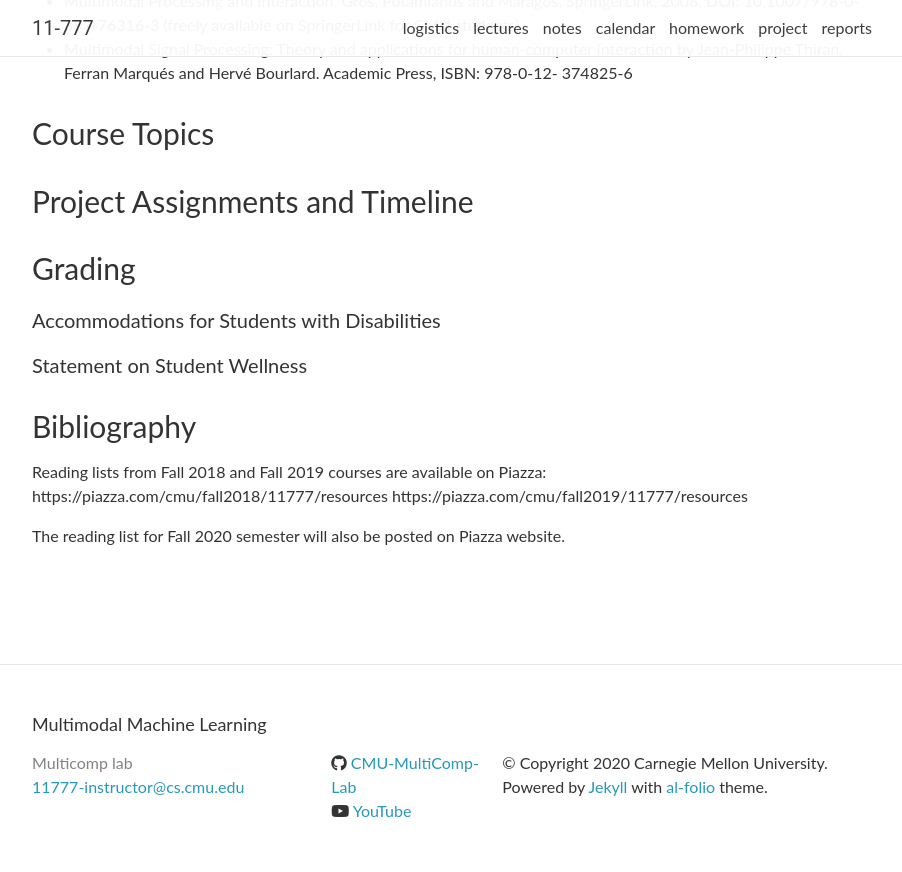
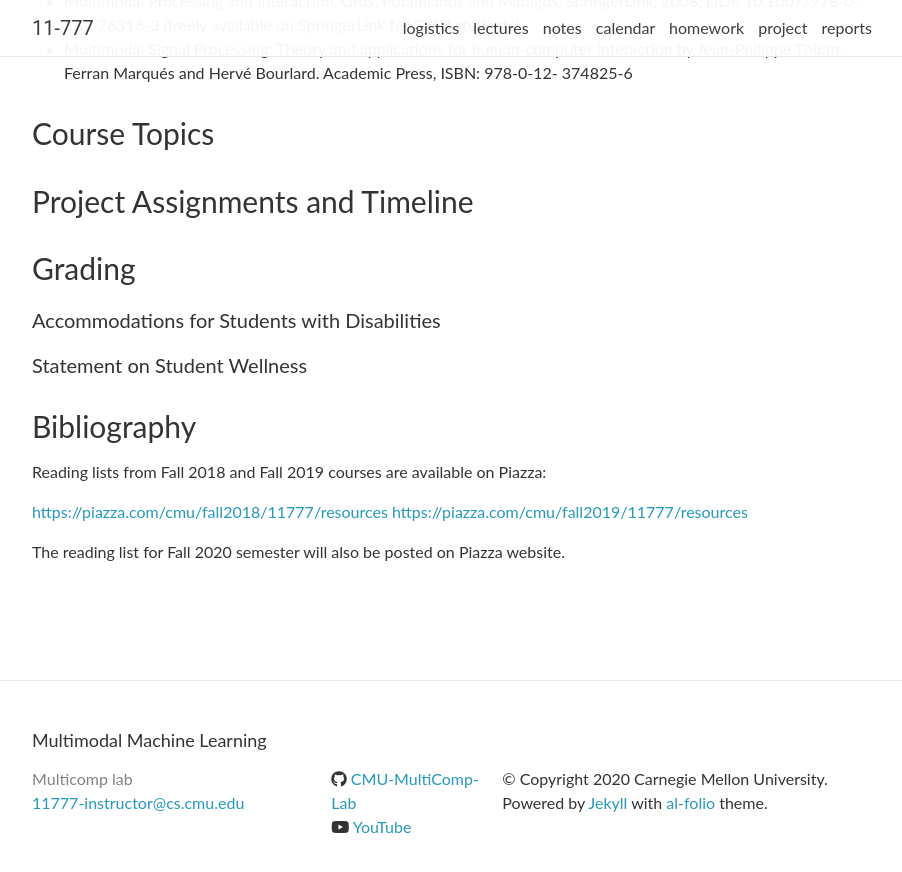
Before and after one commit to pliang279/mmml-course, a Jekyll site: the page built from _pages/logistics.md, in a window 1280 px wide and 900 px high, scrolled down 1375 px. Shown: the top 872 px of the window, without its empty margins (188-1090 px from the left). Built offline with Jekyll 4.4.1, drawn with Linux system fonts in a browser that asks for light colours; nearby versions of some CDN libraries; comment, search, counter and statistics services are not loaded; part of the change alters nothing that is shown.

```diff
--- a/_pages/logistics.md
+++ b/_pages/logistics.md
@@ -71,7 +71,8 @@ Jean-Philippe Thiran, Ferran Marqués and Hervé Bourlard. Academic Press, ISBN:
 
 ### Bibliography
 Reading lists from Fall 2018 and Fall 2019 courses are available on Piazza:
-https://piazza.com/cmu/fall2018/11777/resources
-https://piazza.com/cmu/fall2019/11777/resources
+
+[https://piazza.com/cmu/fall2018/11777/resources](https://piazza.com/cmu/fall2018/11777/resources){:target="\_blank"}
+[https://piazza.com/cmu/fall2019/11777/resources](https://piazza.com/cmu/fall2019/11777/resources){:target="\_blank"}
 
 The reading list for Fall 2020 semester will also be posted on Piazza website.
```
